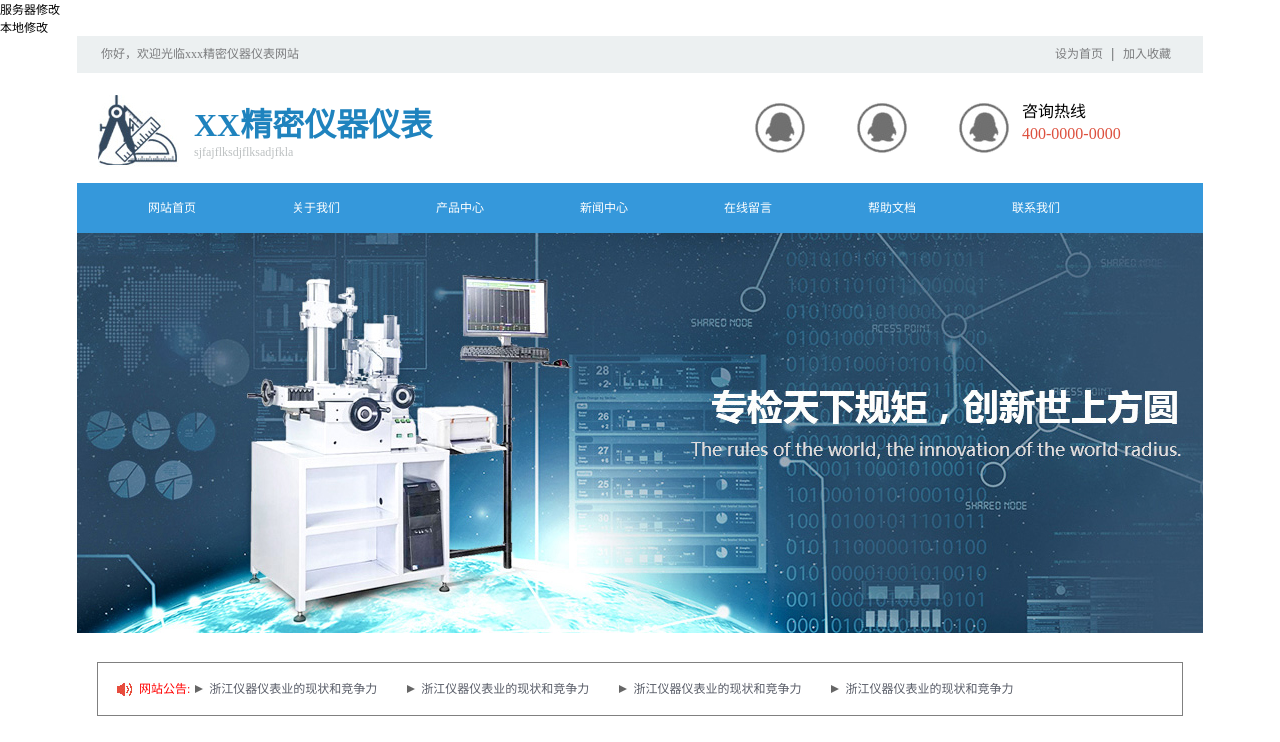
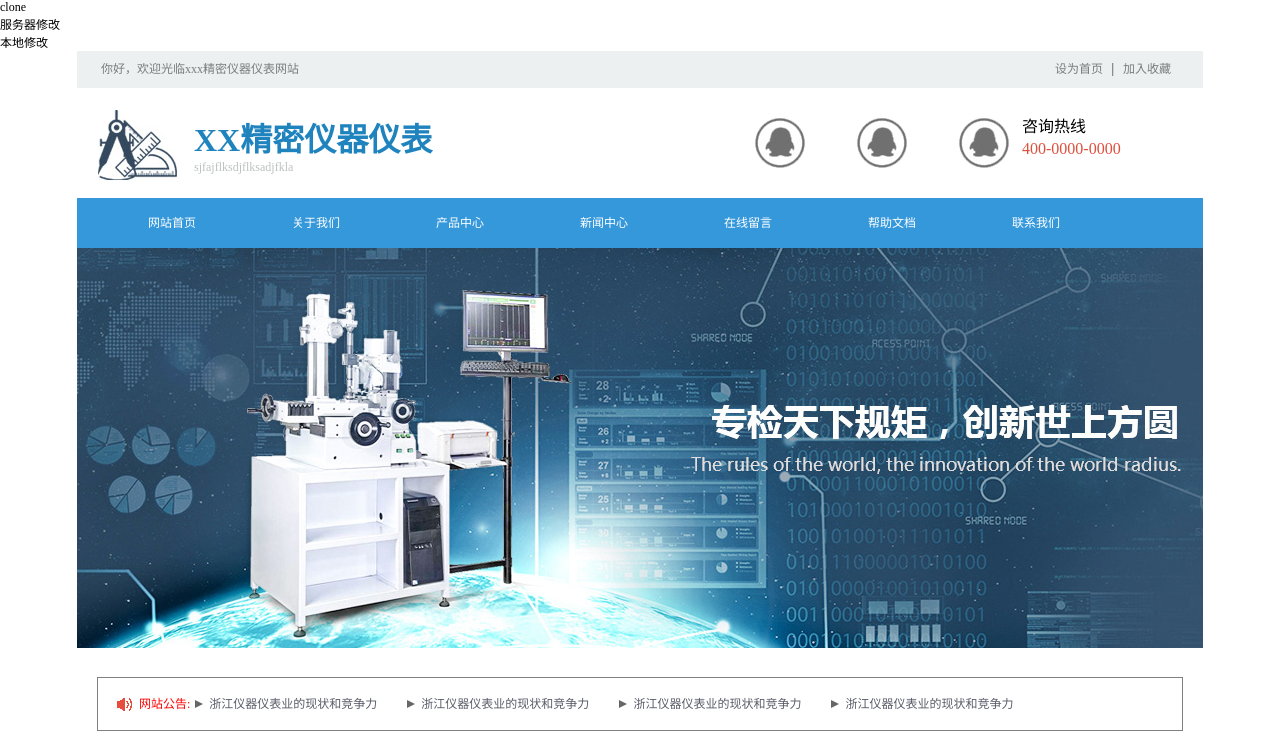
Before and after one commit to ssxvkde/yqyb, a plain HTML site: page 精密仪器仪表(案例)/index.html in a window 1280 px wide. Shown: the top 742 px of the page. Drawn offline with Linux system fonts and the light colour scheme.

Commit message:
04-clone修改

```diff
--- a/精密仪器仪表(案例)/index.html
+++ b/精密仪器仪表(案例)/index.html
@@ -7,6 +7,7 @@
 	</head>
 
 	<body>
+		<p>clone</p>
 		<p>服务器修改</p>
 		<p>本地修改</p>
 		<!------------ 1、顶部 ------------>
```
